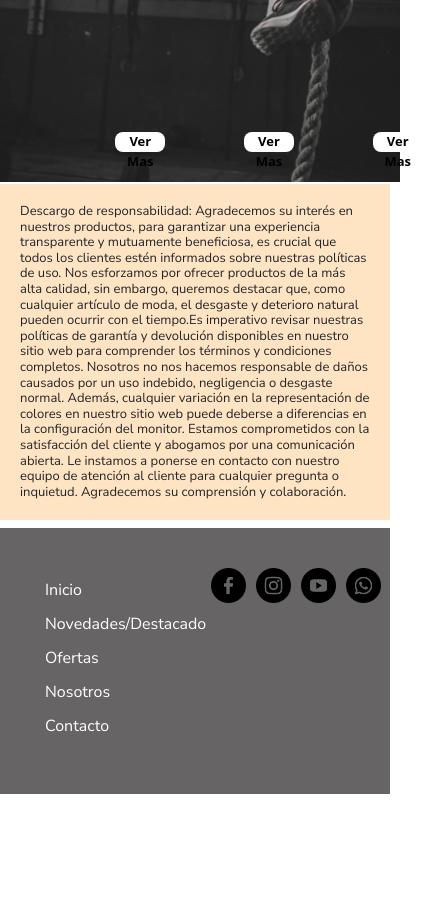
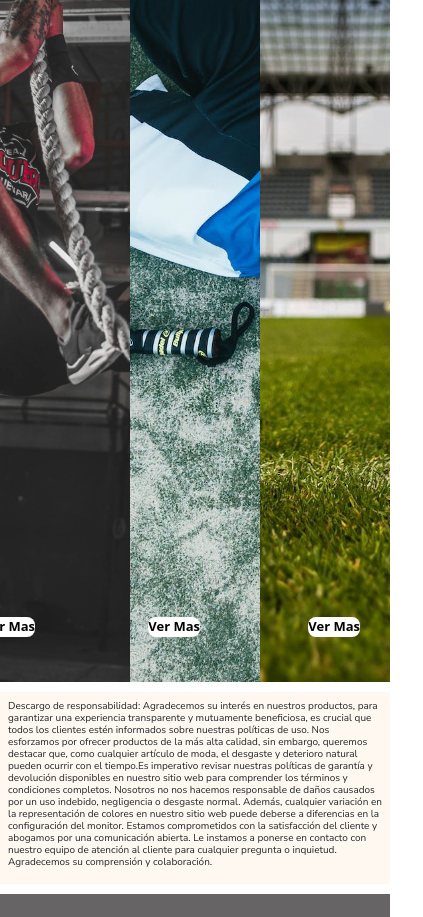
Before and after one commit to MjiaAndy/CoderHouse, a website: page pages/nosotros.html in a window 390 px wide. Shown: the part 1080-1997 px from the top of the page, 423 px wide, since content can reach past the window. Before the commit the page ends 1874 px from the top, so only its background shows below. Drawn offline with nearby package versions, Linux system fonts and the light colour scheme.

Commit message:
Pre-diseño final, mas responsive

```diff
--- a/pages/nosotros.html
+++ b/pages/nosotros.html
@@ -65,11 +65,22 @@
                     <h1 class="main__Collage__box__img1__txt1 main__Collage__box__txtNosotros">Frase Motivadora</h1>
                     <h3 class="main__Collage__box__img1__txt2 main__Collage__box__txtNosotros">Lorem ipsum dolor sit amet consectetur adipisicing elit. Distinctio, obcaecati praesentium. Nulla dignissimos rem, ab atque neque nemo quo consequatur repellendus error pariatur!</h3>
                     <img class="main__Collage__box__img2 main__Collage__box__imgBanner" src="../images/banner2.jpg" alt="">
-                    <button class="main__Collage__box__img2__button main__Collage__box__buttons">Ver Mas</button>
                     <img class="main__Collage__box__img3 main__Collage__box__imgBanner" src="../images/banner3.jpg" alt="">
-                    <button class="main__Collage__box__img3__button main__Collage__box__buttons">Ver Mas</button>
                     <img class="main__Collage__box__img4 main__Collage__box__imgBanner" src="../images/banner4.jpg" alt="">
-                    <button class="main__Collage__box__img4__button main__Collage__box__buttons">Ver Mas</button>
+
+                    <div class="main__Collage__box__buttons__boxMaster">
+                      <div class="main__Collage__box__buttons__box1 main__Collage__box__buttons__boxes">
+                        <button class="main__Collage__box__img2__button main__Collage__box__buttons">Ver Mas</button>
+                      </div>
+
+                      <div class="main__Collage__box__buttons__box2 main__Collage__box__buttons__boxes">
+                        <button class="main__Collage__box__img3__button main__Collage__box__buttons">Ver Mas</button>
+                      </div>
+
+                      <div class="main__Collage__box__buttons__box3 main__Collage__box__buttons__boxes">
+                        <button class="main__Collage__box__img4__button main__Collage__box__buttons">Ver Mas</button>
+                      </div>
+                    </div>
                 </article>
             </section>
 
--- a/styles/stylesheet.css
+++ b/styles/stylesheet.css
@@ -22,19 +22,8 @@
     width: 42px;
     height: 42px;
     object-fit: fill;
+    display: block;
 }
-
-/* .navbar-brand{
-    width: 100%;
-    height: 100%;
-    position: relative;
-}
-.navbar-brand img{
-    position: ;
-    width: 44px;
-    height: 44px;
-    object-fit: cover;
-} */
 
 /* //////Body-Cuerpo //////*/
 #body {
@@ -52,7 +41,10 @@
     text-decoration-style: none;
     text-rendering: optimizeLegibility;
 }
-
+:is(img, button, label) {
+    image-rendering: optimizeQuality;
+    shape-rendering: geometricPrecision;
+}
 
 
 /* /////Main-contenido///// */
@@ -293,85 +285,137 @@
 
     /* Pagina Nosotros */
     .main__Collage{
+        width: 100%;
         max-width: 100vw;
-        height: auto;
-        margin: 0 auto;
+        height: 100%;
+        margin: 0px;
     }
     .main__Collage__box{
-        position: relative;
         display: grid;
-        grid-auto-rows: 600px;
-        grid-template-columns: repeat(auto-fill, minmax(25rem, 1fr));
-        margin-top: 10px;
-        max-width: auto;
-    }
-    .main__Collage__box h1{
-        font-size: xx-large;
-        font-weight: bold;
-    }
-    .main__Collage__box h3{
-        font-size: larger;
-        font-weight: lighter;
+        grid-template-areas:
+            "imgbanner1 imgbanner2 imgbanner3"
+            "img1 img2 img3 "
+        ;
+        margin: 10px 0px;
     }
     .main__Collage__box__imgBanner{
-        position: relative;
         width: 100%;
-        height: 100%;
+        height: 850px;
         object-fit: cover;
     }
     .main__Collage__box__imgBanner:nth-child(1){
-        grid-column-start: span 3;
+        grid-area: imgbanner1;
+        grid-column: span 3 ;
+    }
+    .main__Collage__box__imgBanner:nth-child(2){
+        grid-area: img2;
+    }
+    .main__Collage__box__imgBanner:nth-child(3){
+        grid-area: img3;
+    }
+    .main__Collage__box__imgBanner:nth-child(4){
+        grid-area: img1;
     }
     .main__Collage__box__txtNosotros{
-        display: block;
-        margin: 10px;
-        padding: 20px;
+        font-size: xx-large;
+        font-weight: bold;
+        margin-top: 30px;
+        padding: 10px;
         position: absolute;
-        width: 100%;
+        width: auto;
         height: auto;
         color: white;
         text-align: center;
+        align-self: flex-start;
+        justify-self: center;
     }
     .main__Collage__box__img1__txt2{
-        margin: 10px;
-        top: 3%;
+        margin-top: 65px;
+        font-size: larger;
+        font-weight: lighter;
+        align-self: flex-start;
+        justify-self: center;
+    }
+    .main__Collage__box__buttons__boxMaster{
+        display: grid;
+        grid-template-areas:
+            "afk1 afk2 afk3"
+            "btn1 btn2 btn3"
+            ;
+        width: 1920px;
+        height: 1700px;
+        max-width: 100%;
+        position: absolute;
+    }
+    .main__Collage__box__buttons__boxes{
+        display:flex;
+        flex-direction: row-reverse;
+        width: 100%;
+        height: 65px;
+        object-fit: cover;
+        position: relative;
+        z-index: 1;
     }
     .main__Collage__box__buttons{
+        display: block;
         position: absolute;
-        width: 50px;
-        height: 20px;
-        margin: 10px;
+        width: fit-content;
+        height: fit-content;
+        margin-right: 30px;
         background-color: white;
         border-radius: 8px;
         border: white;
         color: black;
-        padding: 0px 0px;
+        padding: 0px;
         cursor: pointer;
-        left: 93%;
-        top: 95%;
         text-align: center;
         font-size: small;
         font-weight: bold;
+        white-space:nowrap ;
+        text-overflow: ellipsis;
+        overflow: hidden;
+    }
+    .main__Collage__box__buttons__boxes:nth-child(1){
+        grid-area: btn1;
+        align-self: flex-end;
+        ;
+    }
+    .main__Collage__box__buttons__boxes:nth-child(2){
+        grid-area: btn2;
+        align-self: flex-end;
+    }
+    .main__Collage__box__buttons__boxes:nth-child(3){
+        grid-area: btn3;
+        align-self: flex-end;
     }
     .main__Collage__box__img2__button{
-        left: 27%;
+        margin-right: 95px;
     }
     .main__Collage__box__img3__button{
-        left: 60%;
+        margin-right: 60px;
     }
-
+    .main__Disclaimer{
+        width: 100%;
+        max-height: auto;
+        display: flex;
+        justify-content: flex-start;
+        align-items: flex-end;
+        margin: 0;
+    }
     .main__Disclaimer__box{
-        background-color: bisque;
+        display: block;
+        text-align: start;
+        background-color: rgb(254, 248, 240);
         max-width: 100vw;
-        height: auto;
-        margin-top: 2px;
+        max-height: 100vh;
+        margin-bottom: 10px;
     }
     .main__Disclaimer__box__text{
         width: 100%;
         height: auto;
-        padding: 20px;
+        padding: 8px;
         font-weight: lighter;
-        font-size: small;
+        font-size: x-small;
     }
     /* Pagina Contacto */
     .main__Bgtext{
```
Also changed, not shown: index.html (+1 -1 lines).
